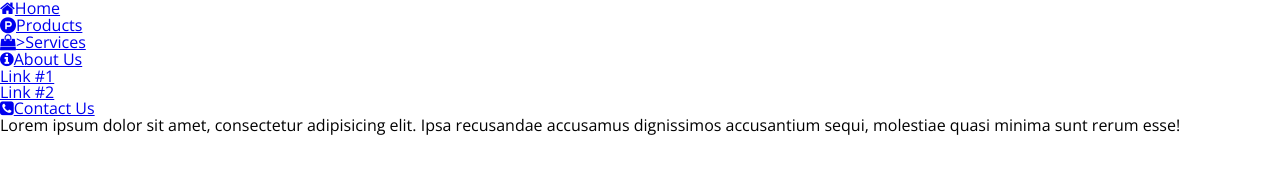
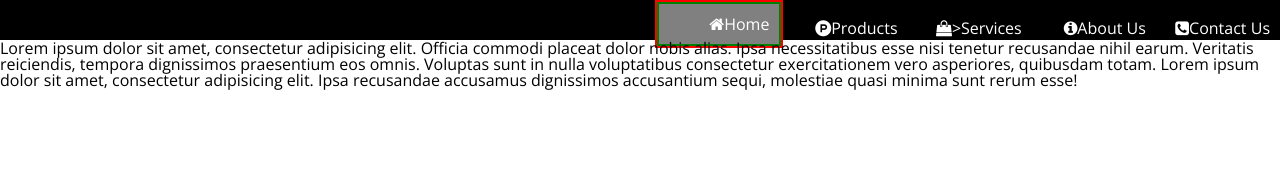
Before and after one commit to BrahmRamkissoon/COMP1002-Lesson11, a plain HTML site: page index.html in a window 1280 px wide. Drawn offline with nearby package versions, Linux system fonts and the light colour scheme.

Commit message:
updated css

```diff
--- a/Content/main.css
+++ b/Content/main.css
@@ -3,3 +3,82 @@
 body{
     font-family: 'Open Sans', sans-serif;
 }
+
+
+.test-border{
+    border: 2px solid red;
+}
+
+.test-border-green{
+    border: 2px solid green;
+}
+
+/* Nav styles above breakpoints */
+
+@media only screen and (min-width: 645px) {
+
+    /* Navigation Styles */
+
+    .active{
+        background-color: grey;
+    }
+    header{
+        margin: 0;
+        background-color: black;
+    }
+
+    .main-nav{
+        height: 40px;
+    }
+
+    .main-nav ul{
+        margin: 0;
+        padding: 0;
+        text-align: right;
+        overflow: auto;
+    }
+
+    .main-nav li{
+        display: inline-block;
+        overflow: auto;
+    }
+
+    .main-nav li:hover{
+        background-color: darkgrey;
+    }
+
+    .main-nav a{
+        padding: 0 10px;
+        line-height: 40px;
+        width: 100px;
+        height: 40px;
+        text-decoration: none;
+        color: white;
+        display: block;
+    }
+
+    /* dropdown list styles */
+    .dropdown{
+        position: absolute;
+        top: 40px;
+        background-color: black;
+        display: none;
+        overflow: auto;
+        z-index: 100;
+    }
+
+    .dropdown li{
+        display: block;
+    }
+
+    .dropdown a{
+        width: 60px;
+    }
+
+    /* When hover over List Item that contains a dropdown */
+    li:hover > .dropdown {
+        display: block;
+        width: 120px;
+    }
+
+}
--- a/index.html
+++ b/index.html
@@ -36,6 +36,6 @@
         </nav>
     </header>
 
-   <p>Lorem ipsum dolor sit amet, consectetur adipisicing elit. Ipsa recusandae accusamus dignissimos accusantium sequi, molestiae quasi minima sunt rerum esse!</p>
+   <p>Lorem ipsum dolor sit amet, consectetur adipisicing elit. Officia commodi placeat dolor nobis alias. Ipsa necessitatibus esse nisi tenetur recusandae nihil earum. Veritatis reiciendis, tempora dignissimos praesentium eos omnis. Voluptas sunt in nulla voluptatibus consectetur exercitationem vero asperiores, quibusdam totam. Lorem ipsum dolor sit amet, consectetur adipisicing elit. Ipsa recusandae accusamus dignissimos accusantium sequi, molestiae quasi minima sunt rerum esse!</p>
   </body>
 </html>
```
